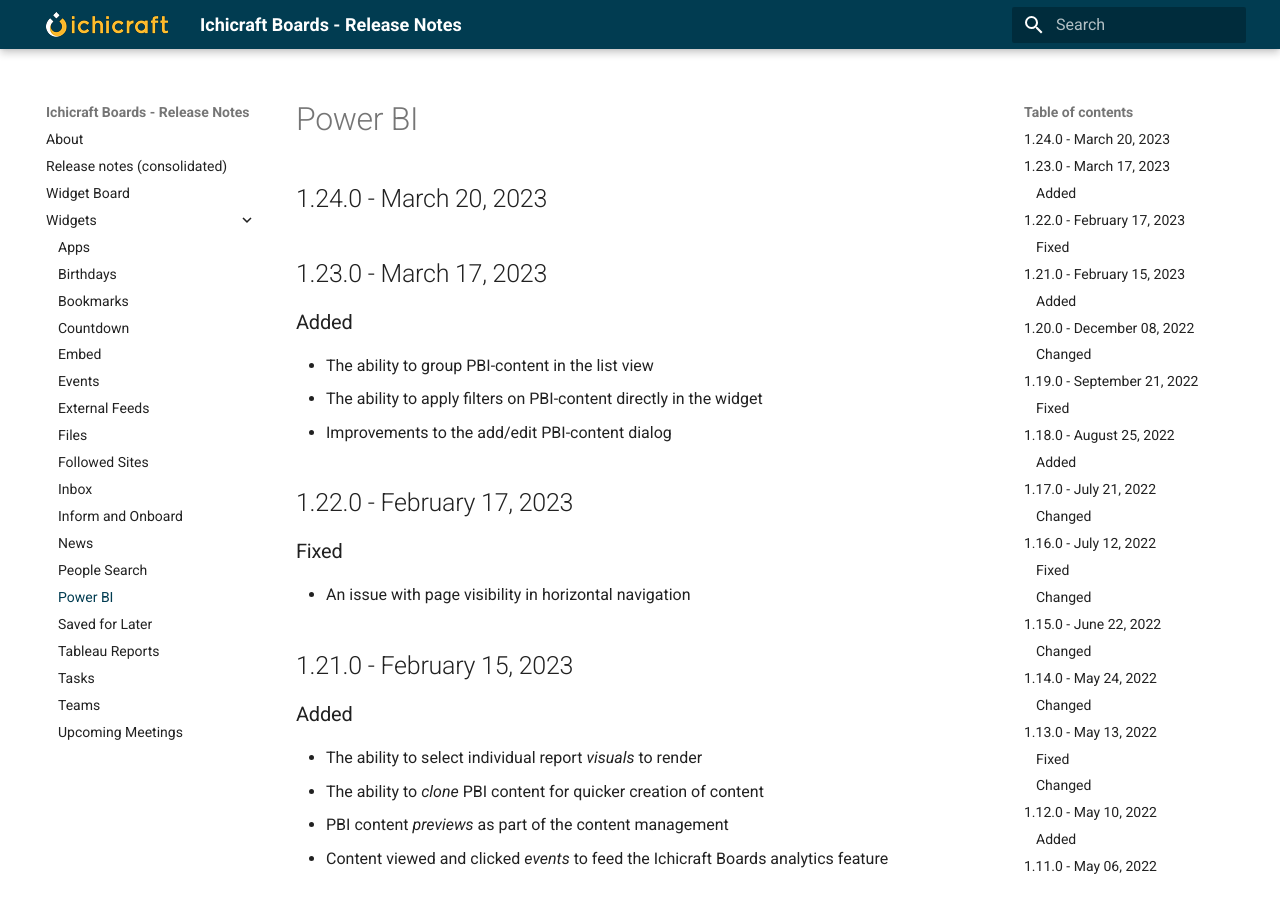
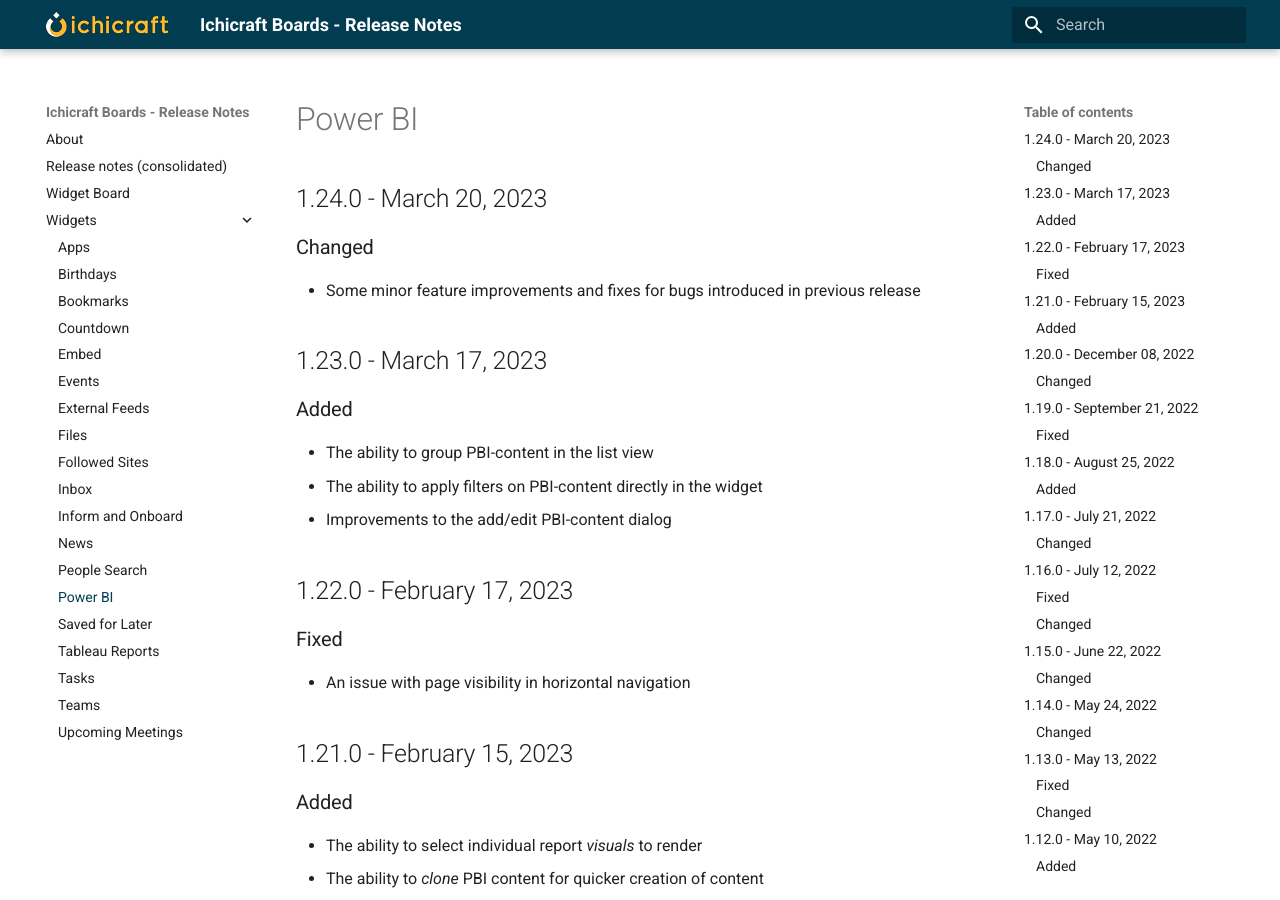
Before and after one commit to ichicraft/widgets-docs, an MkDocs documentation site: the page built from docs/Widgets/Power BI.md, in a window 1280 px wide and 900 px high. Built offline with MkDocs 1.6.1 and Material for MkDocs 9.7.7, drawn with Linux system fonts in a browser that asks for light colours.

```diff
--- a/docs/Widgets/Power BI.md
+++ b/docs/Widgets/Power BI.md
@@ -1,6 +1,7 @@
 ## 1.24.0 - March 20, 2023
 
-
+### Changed
+- Some minor feature improvements and fixes for bugs introduced in previous release
 
 ## 1.23.0 - March 17, 2023
 
```
Also changed, not shown: docs/Release-notes-(consolidated).md (+2 -1 lines).
